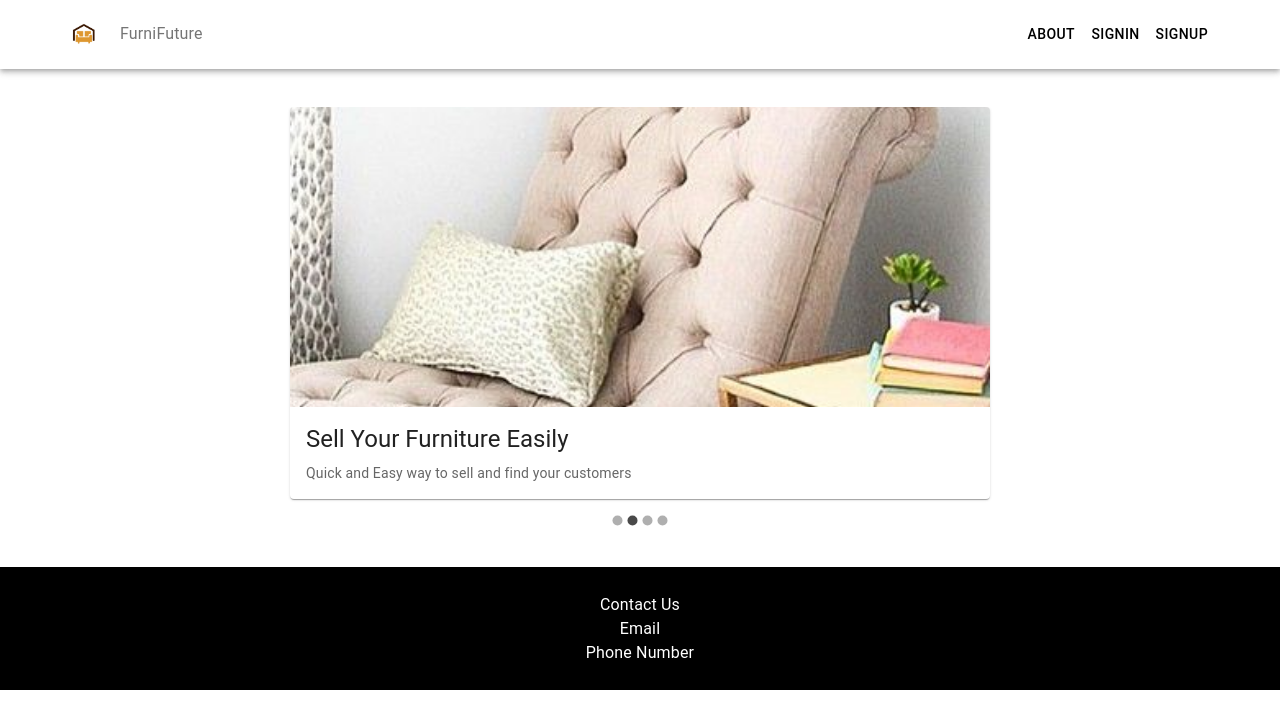
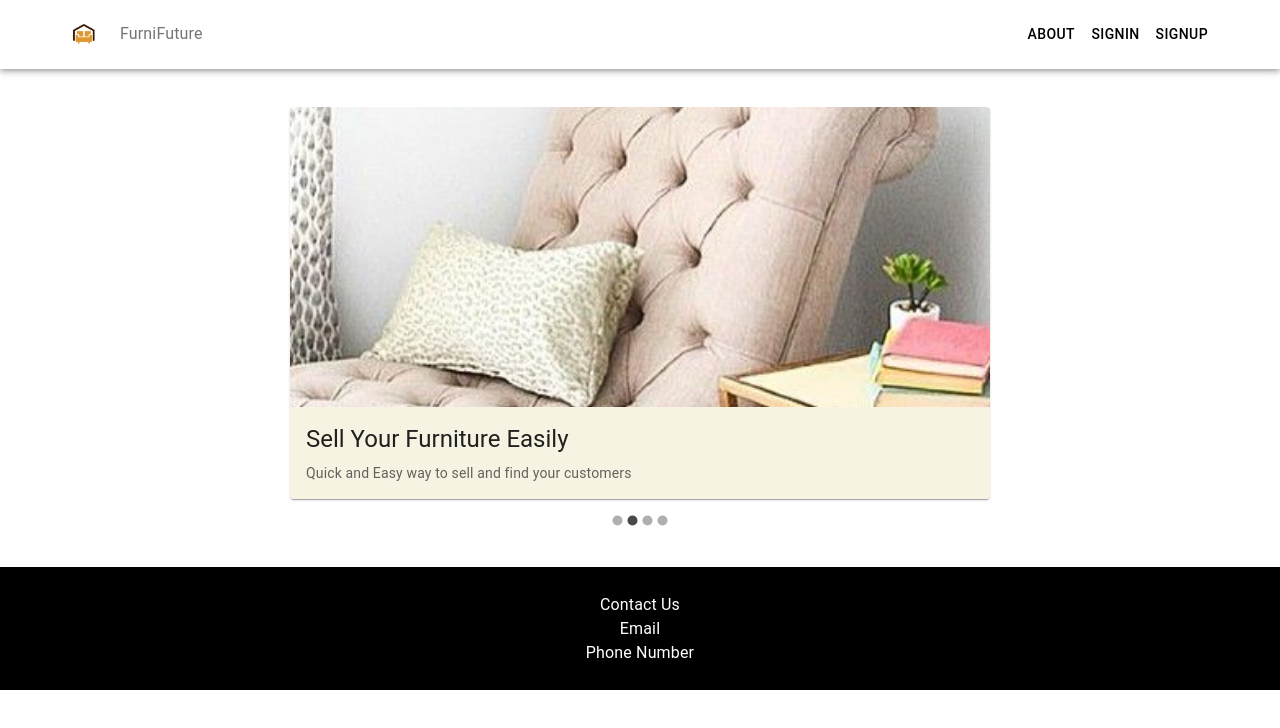
Before and after one commit to AhmadNourelddine/furnifuture, a React (Create React App) app: page / in a window 1280 px wide. Shown: the top 728 px of the page. Built offline with nearby package versions, Linux system fonts and the light colour scheme.

Commit message:
added color to card content

```diff
--- a/src/components/carousel/index.js
+++ b/src/components/carousel/index.js
@@ -45,7 +45,7 @@ const HomeCarousel = (props)=>{
                 image= {props.item.image}
                 alt="green iguana"
               />
-              <CardContent>
+              <CardContent style={{backgroundColor:"#F7F3E3"}}>
                 <Typography gutterBottom variant="h5" component="div">
                 {props.item.name}
                 </Typography>
```
